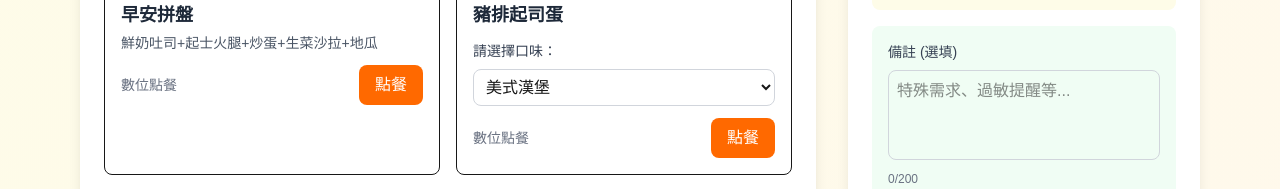
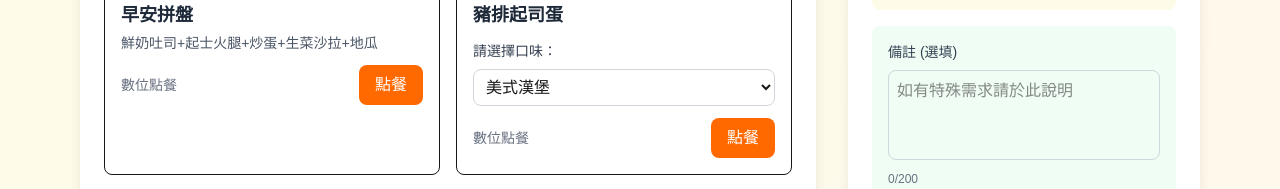
Before and after one commit to JasonLinn/bnb-breakfast, a Next.js app: page / in a window 1280 px wide. Shown: the part 409-598 px from the top of the page. Built offline with nearby package versions, Linux system fonts and the light colour scheme.

Commit message:
更改備註說明

```diff
--- a/src/app/page.tsx
+++ b/src/app/page.tsx
@@ -573,7 +573,7 @@ export default function Home() {
                 <textarea
                   value={orderNote}
                   onChange={(e) => setOrderNote(e.target.value)}
-                  placeholder="特殊需求、過敏提醒等..."
+                  placeholder="如有特殊需求請於此說明"
                   className="w-full p-2 border border-gray-300 rounded-lg focus:ring-2 focus:ring-green-500 focus:border-green-500 resize-none"
                   rows={3}
                   maxLength={200}
@@ -762,7 +762,7 @@ export default function Home() {
                 <textarea
                   value={orderNote}
                   onChange={(e) => setOrderNote(e.target.value)}
-                  placeholder="特殊需求、過敏提醒等..."
+                  placeholder="如有特殊需求請於此說明"
                   className="w-full p-2 border border-gray-300 rounded-lg focus:ring-2 focus:ring-green-500 focus:border-green-500 resize-none"
                   rows={3}
                   maxLength={200}
```
